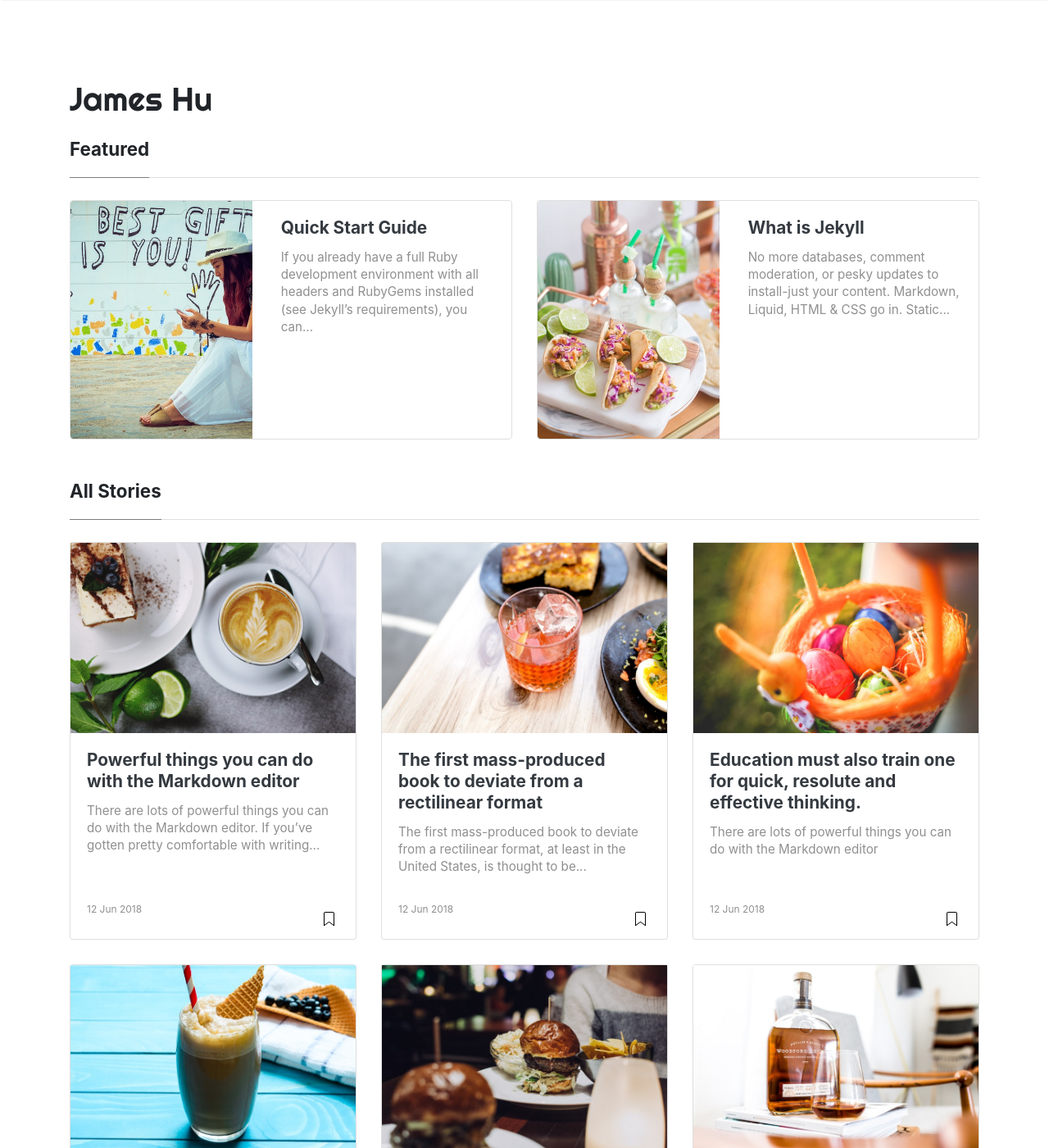
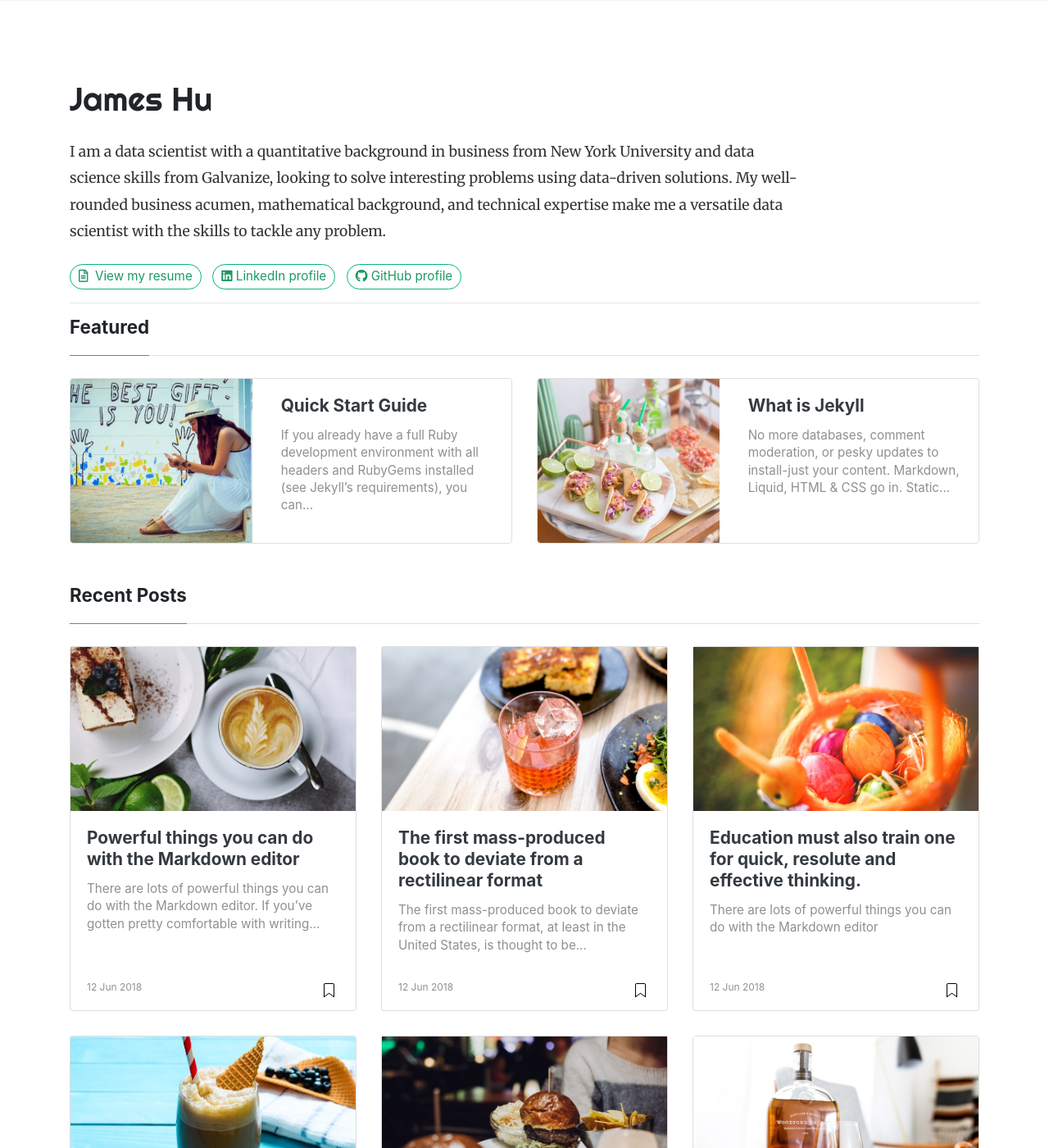
Before and after one commit to LJamesHu/LJamesHuSite, a Jekyll site: the page built from index.html, in a window 1280 px wide and 1400 px high. Shown: the whole window at 82% size. Built offline with Jekyll 4.4.1, drawn with Linux system fonts in a browser that asks for light colours; nearby versions of some CDN libraries; the list of posts is cut into pages by our own code; comment, search, counter and statistics services are not loaded; some of the changed text lies outside the part shown.

Commit message:
Customizing site, updating pagination
Default jekyll paginate was too limiting so upgraded to paginate v2, but killed github-pages default compatibility. Some issues make it potentially possible for github-pages to be updated to paginate-v2 though.
Customized home page

```diff
--- a/Gemfile
+++ b/Gemfile
@@ -14,5 +14,5 @@ group :jekyll_plugins do
     gem 'jekyll-feed'
     gem 'jekyll-sitemap'
     gem 'jekyll-archives'
-    gem 'jekyll-paginate'
+    gem 'jekyll-paginate-v2'
 end
--- a/_config.yml
+++ b/_config.yml
@@ -30,7 +30,7 @@ authors:
 
 # Plugins
 plugins:
-  - jekyll-paginate
+  - jekyll-paginate-v2
   - jekyll-archives
 
 # Archives
@@ -41,10 +41,16 @@ jekyll-archives:
   permalinks:
     category: '/category/:name/'
 
-# Pagination
-paginate: 6
-paginate_path: /page:num/
+# # Pagination
+# paginate: 6
+# paginate_path: /page:num/
+
+pagination:
+  enabled: true
+  sort_field: 'date'
+  sort_reverse: true
 
 # Other
 markdown: kramdown
 highlighter: rouge
+destination: docs
--- a/assets/css/screen.css
+++ b/assets/css/screen.css
@@ -88,12 +88,12 @@ License: https://www.wowthemes.net/freebies-license/
      transition: all 0.3s cubic-bezier(.25,.8,.25,1);
 }
  .listfeaturedtag .wrapthumbnail {
-     min-height:290px;
+     min-height:200px;
      flex:0 0 auto;
      height: 100%;
 }
  .maxthumb {
-     max-height:300px;
+     max-height:200px;
      overflow:hidden;
 }
  .listfeaturedtag .card, .card-footer {
@@ -168,7 +168,6 @@ License: https://www.wowthemes.net/freebies-license/
      align-items:center;
      display:inline-block;
      float:right;
-     margin-top:8px;
 }
  span.post-read-more a {
      color:rgba(0,0,0,.44);
@@ -208,7 +207,7 @@ License: https://www.wowthemes.net/freebies-license/
      margin:.5rem 0 0;
 }
  .mediumnavigation .nav-item,.dropdown-menu {
-     font-size:0.9rem;
+     font-size:1.15rem;
 }
  .mediumnavigation .search-icon {
      margin-left:-40px;
@@ -226,6 +225,11 @@ License: https://www.wowthemes.net/freebies-license/
  .mainheading h1.posttitle {
      font-weight:700;
      margin-bottom:1rem;
+}
+ .mainheadinglogo h1.sitetitle {
+     font-family:Righteous;
+     font-size:2.25rem;
+     margin-bottom:-5px;
 }
  .footer {
      border-top:1px solid rgba(0,0,0,.05)!important;
@@ -405,6 +409,15 @@ License: https://www.wowthemes.net/freebies-license/
      background:#999;
      margin:0px auto;
      margin-bottom:1.2rem;
+}
+ .btn.front {
+     border-color:#02B875;
+     color:#1C9963;
+     padding:3px 10px;
+     text-align:center;
+     border-radius:999em;
+     font-size:0.95rem;
+     display:inline-block;
 }
  .btn.follow {
      border-color:#02B875;
--- a/index.html
+++ b/index.html
@@ -1,9 +1,24 @@
 ---
 layout: default
 title: Home
+pagination:
+  enabled: true
+  per_page: 6
+  indexpage: 'index'
+  sort_field: 'date'
+  sort_reverse: true
 ---
 
-{% if page.url == "/" %}
+<div class="article-post">
+<p style="width:80%;">I am a data scientist with a quantitative background in business from New York University and data science skills from Galvanize, looking to solve interesting problems using data-driven solutions. My well-rounded business acumen, mathematical background, and technical expertise make me a versatile data scientist with the skills to tackle any problem.</p>
+</div>
+
+<a target="_blank" class="btn front" href="{{site.baseurl}}/resume" class="button"><i class="far fa-file-alt"></i>&nbsp;&nbsp;View my resume</a>&nbsp;&nbsp;
+<a target="_blank" class="btn front" href="https://www.linkedin.com/in/ljameshu/" class="button"><i class="fab fa-linkedin"></i> LinkedIn profile</a>&nbsp;&nbsp;
+<a target="_blank" class="btn front" href="https://github.com/ljameshu" class="button"><i class="fab fa-github"></i> GitHub profile</a>
+
+<hr>
+
 
 <!-- Featured
 ================================================== -->
@@ -26,15 +41,13 @@ title: Home
     </div>
 </section>
 
-{% endif %}
-
 <!-- Posts Index
 ================================================== -->
 <section class="recent-posts">
 
     <div class="section-title">
 
-        <h2><span>All Stories</span></h2>
+        <h2><span>Recent Posts</span></h2>
 
     </div>
 
@@ -55,6 +68,6 @@ title: Home
 <div class="bottompagination">
 <div class="pointerup"><i class="fa fa-caret-up"></i></div>
 <span class="navigation" role="navigation">
-    {% include pagination.html %}
+    <a href="{{ site.baseurl }}/blog">See All Posts</a>
 </span>
 </div>
```
Also changed, not shown: blog.html (added, +40 -0 lines), Gemfile.lock.
